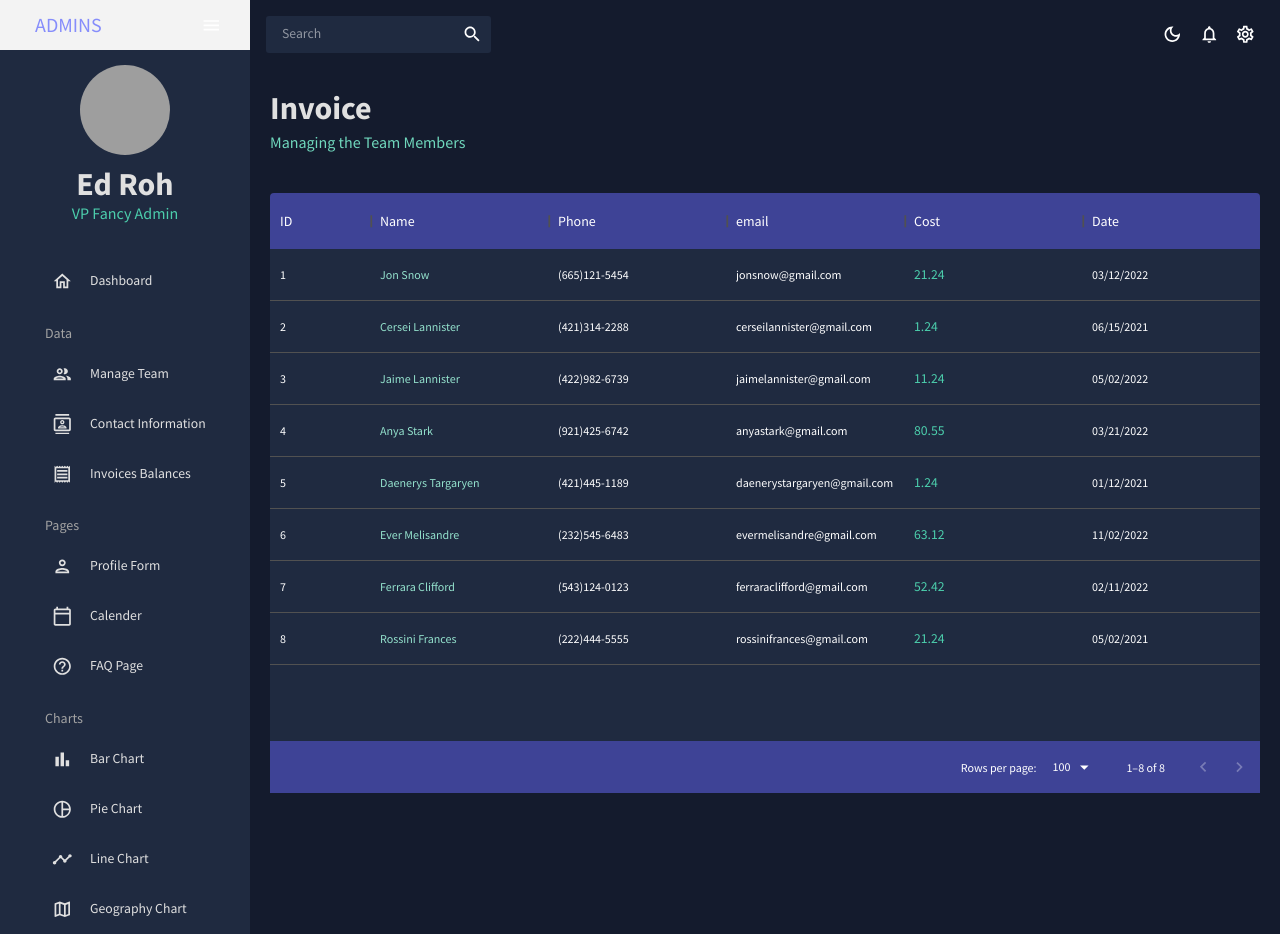
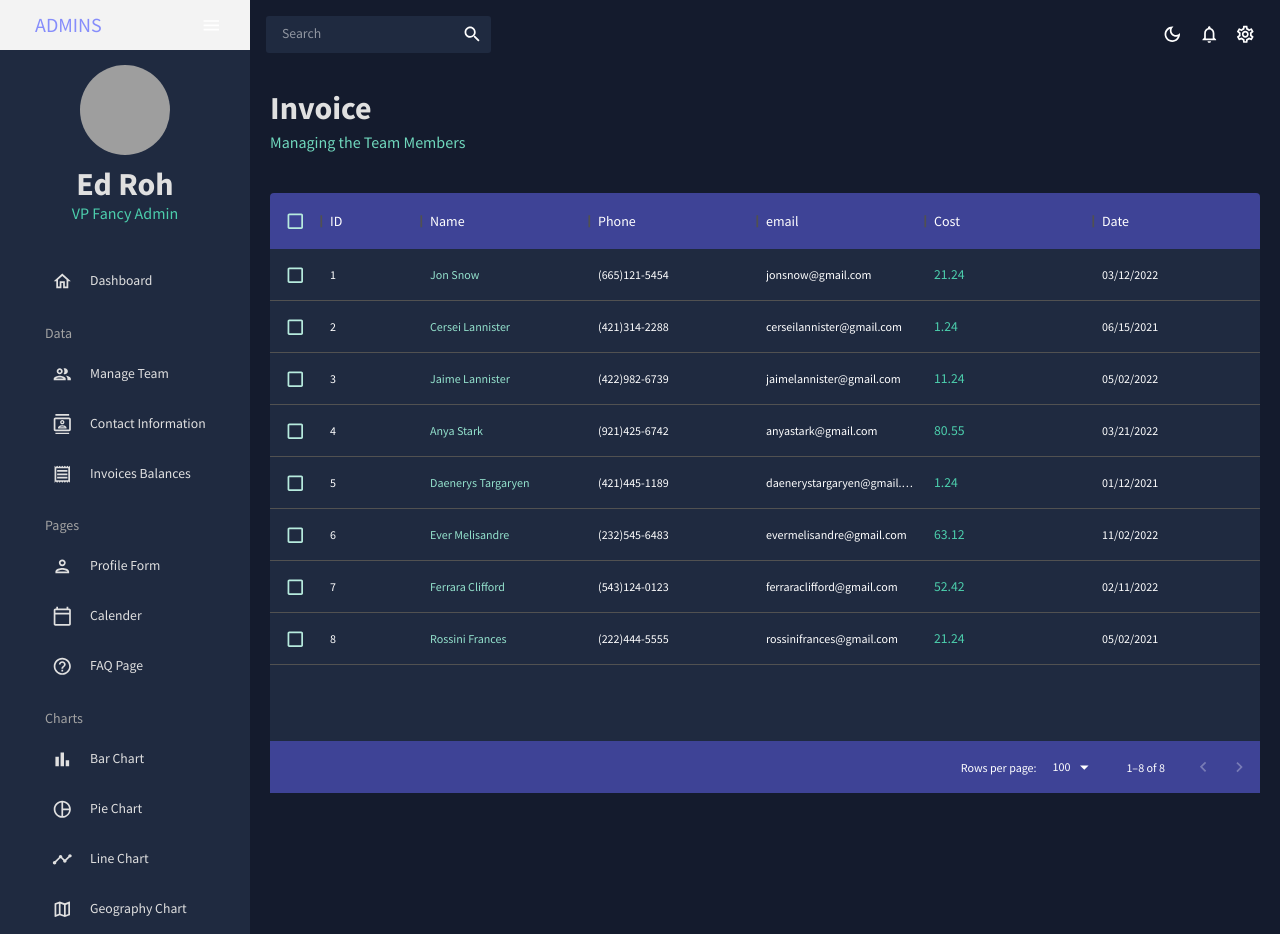
Before and after one commit to habiburrahman26/dashboard-with-material-ui, a React (Vite) app: page /invoices in a window 1280 px wide. Built offline with nearby package versions, Linux system fonts and the light colour scheme; grey boxes are pictures that could not be loaded.

Commit message:
invoice done

```diff
--- a/src/scenes/invoice/Invoice.jsx
+++ b/src/scenes/invoice/Invoice.jsx
@@ -73,12 +73,12 @@ const Invoice = () => {
             backgroundColor: colors.blueAccent[700],
             borderTop: 'none',
           },
-          '& .MuiDataGrid-toolbarContainer .MuiButton-text': {
-            color: colors.gray[100],
+          '& .MuiCheckbox-root': {
+            color: `${colors.greenAccent[200]} !important`,
           },
         }}
       >
-        <DataGrid rows={mockDataInvoices} columns={columns} />
+        <DataGrid checkboxSelection rows={mockDataInvoices} columns={columns} />
       </Box>
     </Box>
   );
```
